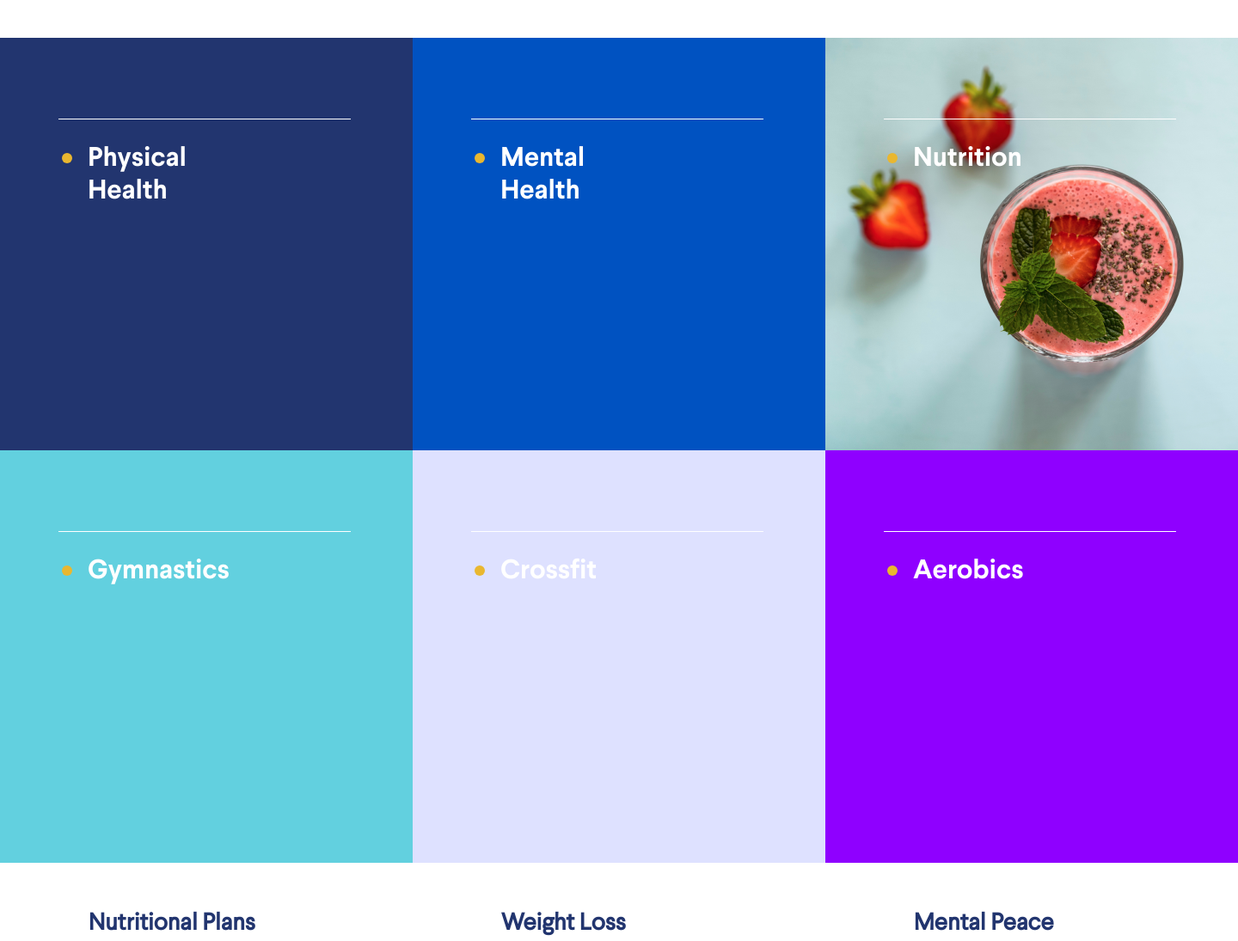
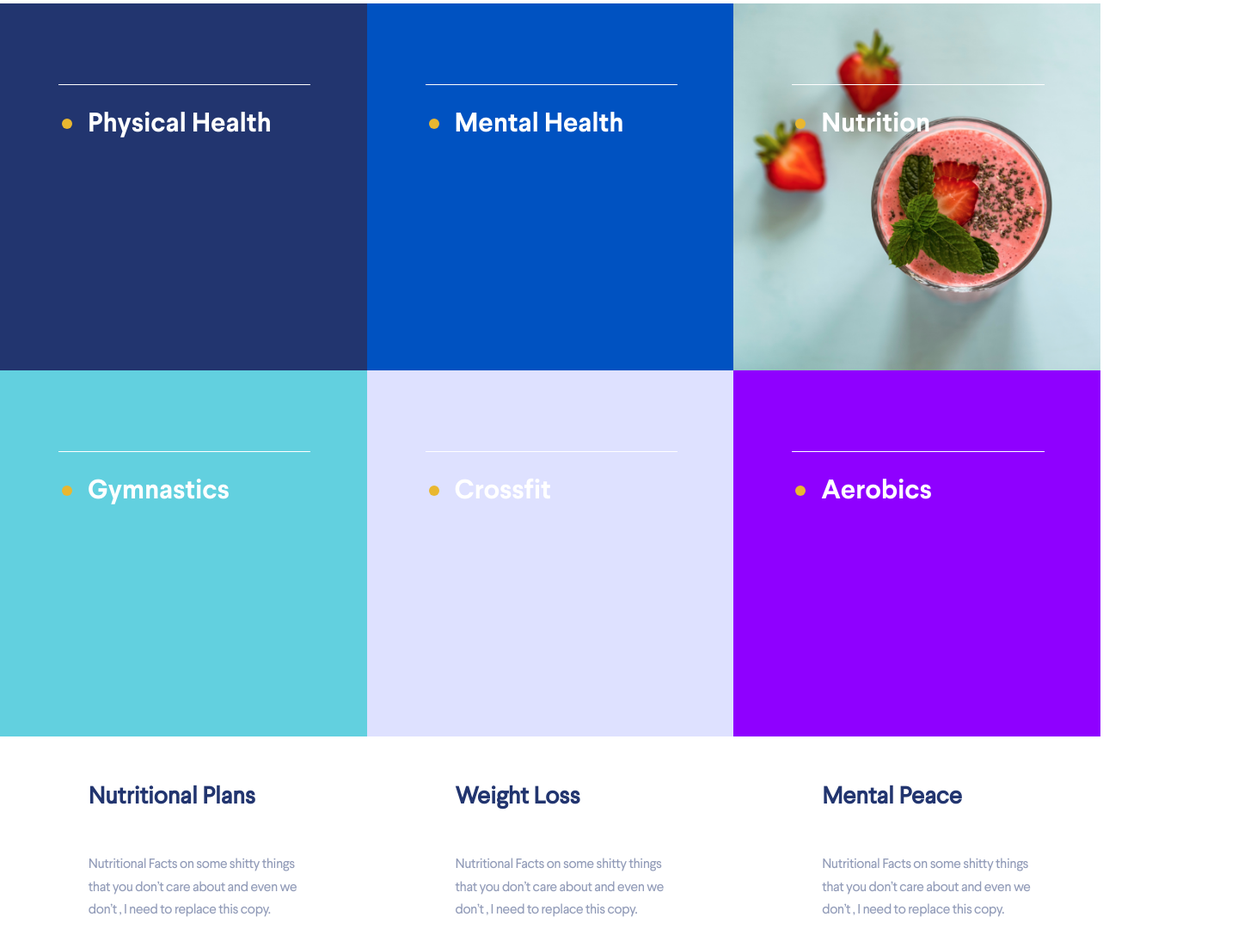
Before and after one commit to AlexandrShnipov/Thrivetalk, a website: page app/index.html in a window 1280 px wide. Shown: the part 2350-3445 px from the top of the page at 86% size, 1440 px wide, since content can reach past the window. Drawn offline with Linux system fonts and the light colour scheme.

Commit message:
added width=height

```diff
--- a/app/index.html
+++ b/app/index.html
@@ -140,57 +140,78 @@
                 <section class="planning">
                     <h3 class="planning__title title">WE CAN HELP YOU WITH</h3>
                     <div class="planning__items">
-                        <div class="planning__item">
+                        <div class="planning__item-wrap planning__item-wrap--small">
+                            <div class="planning__item--small square">
                                 <span class="planning__slogan">
                                     Weight Lifting
                                 </span>
                             </div>
-                        <div class="planning__item">
+                        </div>
+                        <div class="planning__item-wrap planning__item-wrap--small">
+                            <div class="planning__item--small square">
                                 <span class="planning__slogan">
-                                Running & Spinning
+                                    Running  & Spinning
                                 </span>
                             </div>
-                        <div class="planning__item">
-                            <span class="planning__slogan">
-                                Pumping Iron
-                            </span>
                         </div>
-                        <div class="planning__item">
+                        <div class="planning__item-wrap planning__item-wrap--small">
+                            <div class="planning__item--small square">
                                 <span class="planning__slogan">
                                     Pumping Iron
                                 </span>
                             </div>
                         </div>
+                        <div class="planning__item-wrap planning__item-wrap--small">
+                            <div class="planning__item--small square">
+                                <span class="planning__slogan">
+                                    Pumping Iron
+                                </span>
+                            </div>
+                        </div>
+                    </div>
 
                     <div class="planning__items--big">
-                        <div class="planning__item--big">
+                        <div class="planning__item-wrap planning__item-wrap--big">
+                            <div class="planning__item--big square">
                                 <span class="planning__slogan planning__slogan--big">
                                     Physical Health
                                 </span>
                             </div>
-                        <div class="planning__item--big">
+                        </div>
+                        <div class="planning__item-wrap planning__item-wrap--big">
+                            <div class="planning__item--big square">
                                 <span class="planning__slogan planning__slogan--big">
                                     Mental Health
                                 </span>
                             </div>
-                        <div class="planning__item--big">
+                        </div>
+                        <div class="planning__item-wrap planning__item-wrap--big">
+                            <div class="planning__item--big square">
                                 <span class="planning__slogan planning__slogan--big">
                                     Nutrition
+                                </span>
                             </div>
-                        <div class="planning__item--big">
+                        </div>
+                        <div class="planning__item-wrap planning__item-wrap--big">
+                            <div class="planning__item--big square">
                                 <span class="planning__slogan planning__slogan--big">
                                     Gymnastics
                                 </span>
                             </div>
-                        <div class="planning__item--big">
+                        </div>
+                        <div class="planning__item-wrap planning__item-wrap--big">
+                            <div class="planning__item--big square">
                                 <span class="planning__slogan planning__slogan--big">
                                     Crossfit
                                 </span>
                             </div>
-                        <div class="planning__item--big">
+                        </div>
+                        <div class="planning__item-wrap planning__item-wrap--big">
+                            <div class="planning__item--big square">
                                 <span class="planning__slogan planning__slogan--big">
                                     Aerobics
                                 </span>
+                            </div>
                         </div>
                     </div>
 
--- a/app/scss/_global.scss
+++ b/app/scss/_global.scss
@@ -1,10 +1,18 @@
+@import 'vars';
+
 // min:0.8rem + 0.225% from width devaice (13.4px)..... for devaice 1440 px: 0.8 rem (12.8px)+ 0.225% from 1440 px (3.2px)= 16px (1rem)
 :root {
     font-size: calc(0.8rem + 0.225vw);
 }
 
+body{
+    color: $default;
+    font-family: Larsseit_bold, sans-serif;
+}
+
 .container-fluid {
     max-width: 1440px;
+    // max-width: 100wh;
     // padding-left: 1px;
     // padding-right: 1px;
     margin: 0 auto;
@@ -29,8 +37,30 @@
     line-height: 1.25em;
 }
 
+// !
 .section__description{
     padding-top: 10.75%;
       padding-right: 18.29%;
     padding-bottom: 5.25%;
 }
+
+// width = height
+
+.planning__item-wrap{
+    position: relative;
+
+
+    &::before{
+        content: '';
+        display: block;
+        padding-bottom: 100%;
+    }
+}
+
+.square{
+    position: absolute;
+    top: 0;
+    right: 0;
+    bottom: 0;
+    left: 0;
+}
--- a/app/scss/style.scss
+++ b/app/scss/style.scss
@@ -20,7 +20,7 @@
         margin-left: 11.2rem;
         margin-right: 8.1rem;
         padding-top: 1.7rem;
-                display: flex;
+        display: flex;
         justify-content: space-between;
     }
 
@@ -49,7 +49,7 @@
     &-link {
         font-size: 0.9rem;
         line-height: 1.1;
-        color: $default;
+        color: inherit;
         padding-left: 0.9em;
         padding-right: 0.9em;
         padding-bottom: 0.9em;
@@ -83,12 +83,12 @@
 }
 
 .description {
-       &__container {
+    &__container {
         margin-left: 11.2rem;
         display: grid;
         grid-template: minmax(765px, auto) / repeat(auto-fit, minmax(500px, 1fr));
         overflow-x: clip;
-            }
+    }
 
     &__content {
         display: grid;
@@ -100,18 +100,15 @@
     }
 
     &__slogan {
-        font-family: Larsseit_bold, sans-serif;
         font-size: 3rem;
         line-height: 1.1;
         letter-spacing: -0.035em;
-        color: $default;
         max-width: 10.1em;
     }
 
     &__text {
         @extend %text-font;
         line-height: 1.9;
-        color: $default;
         max-width: 19.7em;
     }
 
@@ -123,8 +120,6 @@
     }
 
     &__link {
-        font-family: Larsseit_bold, sans-serif;
-        font-size: 1rem;
         line-height: 1.25;
         letter-spacing: 0.1em;
         align-self: start;
@@ -179,7 +174,6 @@
     }
 
     &__slogan {
-        font-family: Larsseit_bold, sans-serif;
         color: $light;
         font-size: 2.25rem;
         line-height: 0.64;
@@ -226,13 +220,11 @@
     }
 
     &__title {
-        color: $default;
         margin-right: 10%;
     }
 
     &__text {
         @extend %text-font;
-        color: $default;
         line-height: 1.48;
         letter-spacing: 0.005em;
         max-width: 24.67em;
@@ -249,37 +241,38 @@
 
     &__items {
         display: grid;
-        grid-template-columns: repeat(4, 360px);
-        grid-auto-rows: 360px;
+        grid-template-columns: repeat(4, 25%);
+        // grid-auto-rows: 360px;
         margin-bottom: 7.5rem;
 
     }
 
-    &__item {
+    &__item--small {
         padding-top: 4.5rem;
         padding-left: 4.88rem;
         padding-right: 3.13rem;
     }
 
-    &__item:first-child {
+    &__item-wrap--small:first-child .planning__item--small {
         background-color: #FFE2DE;
     }
 
-    &__item:nth-child(2) {
+    &__item-wrap--small:nth-child(2) .planning__item--small {
         background-color: #C4E769;
     }
 
-    &__item:nth-child(3) {
+    &__item-wrap--small:nth-child(3) .planning__item--small {
         background-color: #62D0DF;
     }
 
-    &__item:last-child {
+    &__item-wrap--small:last-child .planning__item--small {
         background-color: #0052C1;
     }
 
     &__slogan {
         display: inline-block;
-        font-family: Larsseit_bold, sans-serif;
+        max-width: 255px;
+        width: 100%;
         color: $light;
         font-size: 2rem;
         line-height: 1.2;
@@ -293,7 +286,7 @@
             top: 0;
             left: -25.5px;
             height: 1px;
-            width: 255px;
+            width: 100%;
             background-color: #fff;
         }
 
@@ -311,42 +304,45 @@
 
     &__items--big {
         display: grid;
-        grid-template-columns: repeat(3, 480px);
-        grid-auto-rows: 480px;
+        grid-template-columns: repeat(3, 1fr);
+        // grid-auto-rows: 480px;
     }
 
     &__item--big {
         padding-top: 6rem;
         padding-left: 6.5rem;
-        padding-right: 13.69rem;
+        padding-right: 2rem;
     }
 
-    &__item--big:first-child {
+    &__item-wrap--big:first-child .planning__item--big {
         background-color: #22356F;
     }
 
-    &__item--big:nth-child(2) {
+    &__item-wrap--big:nth-child(2) .planning__item--big {
         background-color: #0052C1;
     }
 
-    &__item--big:nth-child(3) {
+    &__item-wrap--big:nth-child(3) .planning__item--big {
         background: url(../images/planning-img.png) no-repeat;
+        background-size: 100% 100%;
     }
 
-    &__item--big:nth-child(4) {
+    &__item-wrap--big:nth-child(4) .planning__item--big {
         background-color: #62D0DF;
     }
 
-    &__item--big:nth-child(5) {
+    &__item-wrap--big:nth-child(5) .planning__item--big {
         background-color: #DEE1FF;
     }
 
-    &__item--big:last-child {
+    &__item-wrap--big:last-child .planning__item--big {
         background-color: #8F00FF;
     }
 
     &__slogan--big {
         padding-top: 0.94em;
+        max-width: 340px;
+        width: 100%;
         position: relative;
     }
 
@@ -357,7 +353,7 @@
             top: 0;
             left: -34px;
             height: 1px;
-            width: 340px;
+            width: 100%;
             background-color: #fff;
         }
 
@@ -381,20 +377,16 @@
     &__card {
         display: grid;
         padding: 3.44rem 4.81rem 4.81rem 6.56rem;
-        color: $default;
         font-family: Larsseit_regular, sans-serif
     }
 
     &__card-title {
-        font-family: inherit;
         font-size: 1.75rem;
         line-height: 1.25;
         margin-bottom: 1.75em;
     }
 
     &__card-text {
-        font-family: inherit;
-        font-size: 1rem;
         line-height: 1.69;
         letter-spacing: -0.03em;
         color: rgba(34, 53, 111, 0.5);
@@ -405,7 +397,6 @@
 .addition {
     display: grid;
     grid-template-columns: 1fr 2fr;
-    color: $default;
 
     // &__img-wrap{
     //     position: relative;
@@ -427,16 +418,13 @@
 
 
     &__title {
-        color: inherit;
         margin-bottom: 14.06em;
     }
 
     &__text {
-        font-family: Larsseit_bold, sans-serif;
         font-size: 2.25rem;
         line-height: 1.5;
         letter-spacing: -0.01em;
-        color: inherit;
         margin-bottom: 4.22em;
     }
 
@@ -464,7 +452,6 @@
     }
 
     &__slogan {
-        font-family: Larsseit_bold, sans-serif;
         font-size: 4rem;
         line-height: 1.25;
         margin-bottom: 1.07em;
@@ -488,6 +475,8 @@
     grid-template: 1fr / auto 1fr;
     grid-auto-flow: row;
     font-size: 0.875rem;
+    color: rgba(34, 53, 111, 0.5);
+    letter-spacing: -0.006em;
 
     &__items {
         display: grid;
@@ -499,10 +488,7 @@
     }
 
     &__item-title {
-        font-family: Larsseit_bold, sans-serif;
-        font-size: inherit;
         letter-spacing: -0.006em;
-        color: $default;
         text-transform: uppercase;
         margin-bottom: 3.9em;
     }
@@ -510,10 +496,8 @@
     &__item-text {
         max-width: 75%;
         font-family: Larsseit_regular, sans-serif;
-        font-size: inherit;
         line-height: 1.79;
-        letter-spacing: -0.006em;
-        color: rgba(34, 53, 111, 0.5);
+
 
         &>span {
             display: block;
@@ -530,11 +514,13 @@
 
     &__item-link {
         display: inline-block;
-        font-size: inherit;
+        color: inherit;
+
     }
 
     &__item-link--email {
         padding-top: 0.7em;
+        color: #006DFF;
     }
 }
 
@@ -543,7 +529,6 @@
     display: grid;
     grid-area: footer;
     background-color: #62D0DF;
-    font-family: Larsseit_bold, sans-serif;
     color: $light;
     padding: 2em 0 1.625em 11.2em;
 
```
Also changed, not shown: app/css/style.min.css. Lines whose indentation alone changed are shown as unchanged.
